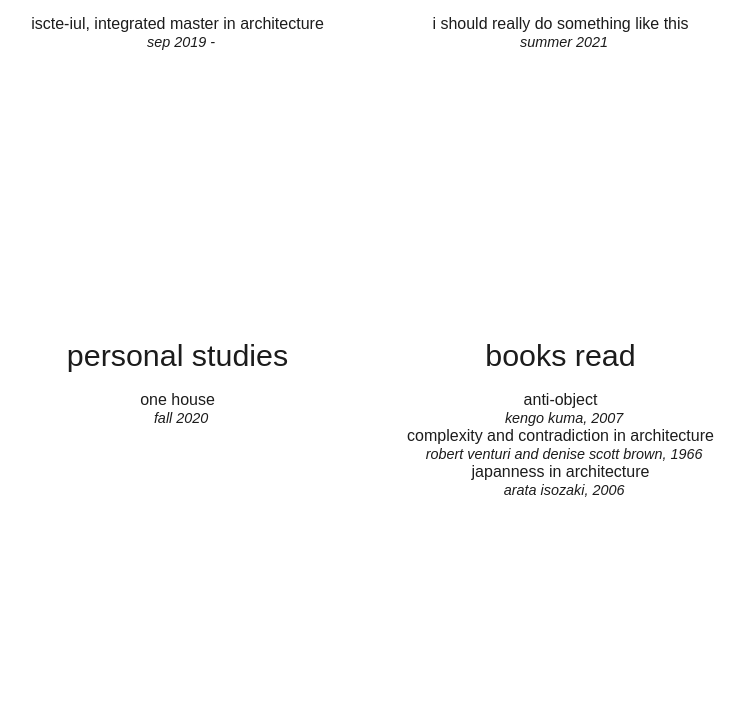
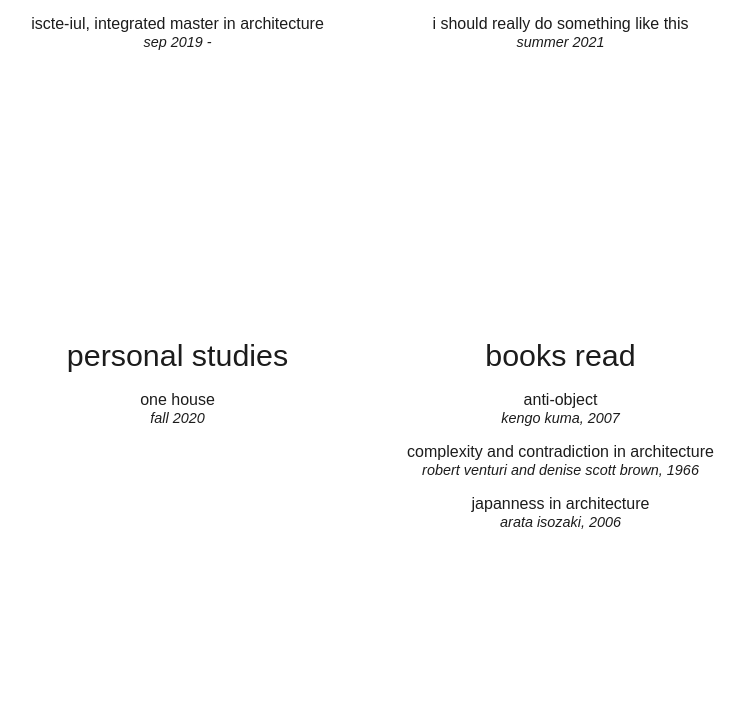
Before and after one commit to oeykmiih/oeykmiih.github.io, a plain HTML site: page info.html in a window 1280 px wide. Shown: the part 574-1293 px from the top of the page, without its empty margins (271-1016 px from the left). Drawn offline with Linux system fonts and the light colour scheme.

Commit message:
1.1.2
- minor css fixes

```diff
--- a/static/css/main.css
+++ b/static/css/main.css
@@ -98,9 +98,13 @@ h4 {
 }
 
 small {
-  padding-left: 0.5em;
+  /* padding-left: 0.5em; */
   font-size: 0.9em;
   font-style: italic;
+}
+
+p + p {
+  padding-top: 1em;
 }
 
 img {
```
